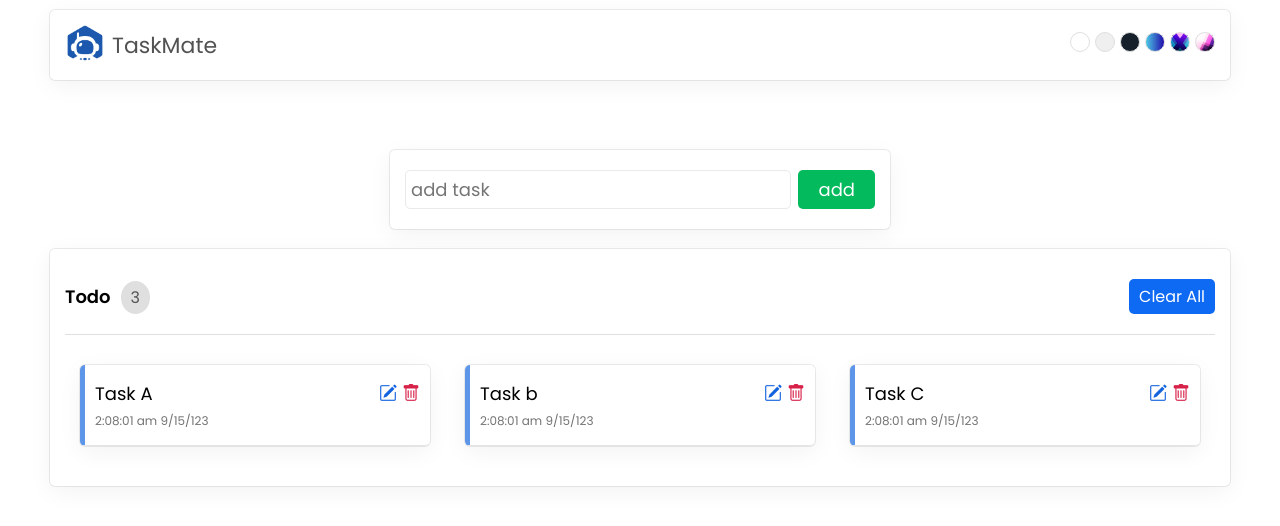
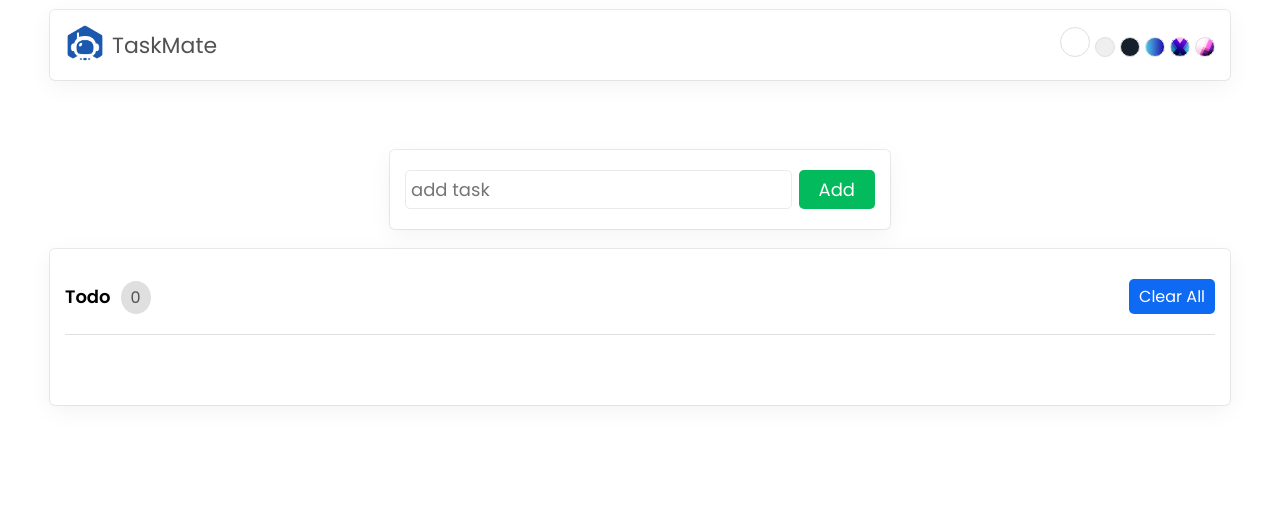
Before and after one commit to omkeshborse/organizeme-app, a React (Create React App) app: page / in a window 1280 px wide. Shown: the top 526 px of the page. Built offline with nearby package versions, Linux system fonts and the light colour scheme.

Commit message:
local storage and theme integration

```diff
--- a/src/App.js
+++ b/src/App.js
@@ -1,4 +1,4 @@
-import { useState } from "react";
+import { useEffect, useState } from "react";
 
 import { AddTask } from "./components/AddTask";
 import { Header } from "./components/Header";
@@ -7,24 +7,13 @@ import { ShowTask } from "./components/ShowTask";
 import "./App.css";
 
 function App() {
-  const [taskList, setTaskList] = useState([
-    {
-      id: 1000,
-      name: "Task A",
-      time: "2:08:01 am 9/15/123",
-    },
-    {
-      id: 1002,
-      name: "Task b",
-      time: "2:08:01 am 9/15/123",
-    },
-    {
-      id: 1003,
-      name: "Task C",
-      time: "2:08:01 am 9/15/123",
-    },
-  ]);
+  const [taskList, setTaskList] = useState(
+    JSON.parse(localStorage.getItem("taskList")) || []
+  );
   const [task, setTask] = useState({});
+  useEffect(()=>{
+    localStorage.setItem("taskList" , JSON.stringify(taskList))
+  } , [taskList]) ;
   return (
     <div className="App">
       <Header />
--- a/src/components/AddTask.js
+++ b/src/components/AddTask.js
@@ -4,13 +4,19 @@ export const AddTask = ({ taskList, setTaskList, task, setTask }) => {
   const handleSubmit = (e) => {
     e.preventDefault();
     if (task.id) {
-        const date = new Date() ;
-        const updatedTaskList  = taskList.map((todo)=>(
-            todo.id === task.id ? {id : task.id , name : task.name , time: `${date.toLocaleTimeString()} ${date.toLocaleDateString()}`  } : todo
-        )) ;
-         setTaskList(updatedTaskList) ;
-
-    }else{
+      const date = new Date();
+      const updatedTaskList = taskList.map((todo) =>
+        todo.id === task.id
+          ? {
+              id: task.id,
+              name: task.name,
+              time: `${date.toLocaleTimeString()} ${date.toLocaleDateString()}`,
+            }
+          : todo
+      );
+      setTaskList(updatedTaskList);
+      setTask({});
+    } else {
       const date = new Date();
       const newTask = {
         id: date.getTime(),
@@ -18,9 +24,9 @@ export const AddTask = ({ taskList, setTaskList, task, setTask }) => {
         time: `${date.toLocaleTimeString()} ${date.toLocaleDateString()}`,
       };
       setTaskList([...taskList, newTask]);
-         e.target.task.value = "";
+      task.name = "" ;
+      setTask({});
     }
-
   };
   return (
     <section onSubmit={handleSubmit} className="addTask">
@@ -28,13 +34,13 @@ export const AddTask = ({ taskList, setTaskList, task, setTask }) => {
         <input
           type="text"
           name="task"
-          value={task.name}
+          value={task.name || ""}
           autoComplete="off"
           maxLength="25"
           placeholder="add task"
-          onChange={e=>setTask({...task , name : e.target.value})}
+          onChange={(e) => setTask({ ...task, name: e.target.value })}
         />
-        <button type="submit">add</button>
+        <button type="submit">{task.id ? "Update" : "Add"}</button>
       </form>
     </section>
   );
--- a/src/components/Header.js
+++ b/src/components/Header.js
@@ -1,6 +1,14 @@
-import React from 'react'
-import Logo from "../assets/logo.png"
+import React, { useState, useEffect } from "react";
+import Logo from "../assets/logo.png";
 export const Header = () => {
+  const [theme, setTheme] = useState(
+    JSON.parse(localStorage.getItem("theme")) || "light"
+  );
+  useEffect(() => {
+    localStorage.setItem("theme" , JSON.stringify(theme))
+    document.documentElement.removeAttribute("class");
+    document.documentElement.classList.add(theme);
+  }, [theme]);
   return (
     <header>
       <div className="logo">
@@ -8,13 +16,43 @@ export const Header = () => {
         <span>TaskMate</span>
       </div>
       <div className="themeSelector">
-            <span className="light"></span>
-            <span className="medium"></span>
-            <span className="dark"></span>
-            <span className="gOne"></span>
-            <span className="gTwo"></span>
-            <span className="gThree"></span>
+        <span
+          onClick={() => {
+            setTheme("light");
+          }}
+          className={theme === "light" ? "light activeTheme" : "light"}
+        ></span>
+        <span
+          onClick={() => {
+            setTheme("medium");
+          }}
+          className={theme === "medium" ? "medium activeTheme" : "medium"}
+        ></span>
+        <span
+          onClick={() => {
+            setTheme("dark");
+          }}
+          className={theme === "dark" ? "dark activeTheme" : "dark"}
+        ></span>
+        <span
+          onClick={() => {
+            setTheme("gOne");
+          }}
+          className={theme === "gOne" ? "gOne activeTheme" : "gOne"}
+        ></span>
+        <span
+          onClick={() => {
+            setTheme("gTwo");
+          }}
+          className={theme === "gTwo" ? "gTwo activeTheme" : "gTwo"}
+        ></span>
+        <span
+          onClick={() => {
+            setTheme("gThree");
+          }}
+          className={theme === "gThree" ? "gThree activeTheme" : "gThree"}
+        ></span>
       </div>
     </header>
   );
-}
+};
```
Lines whose indentation alone changed are shown as unchanged.
